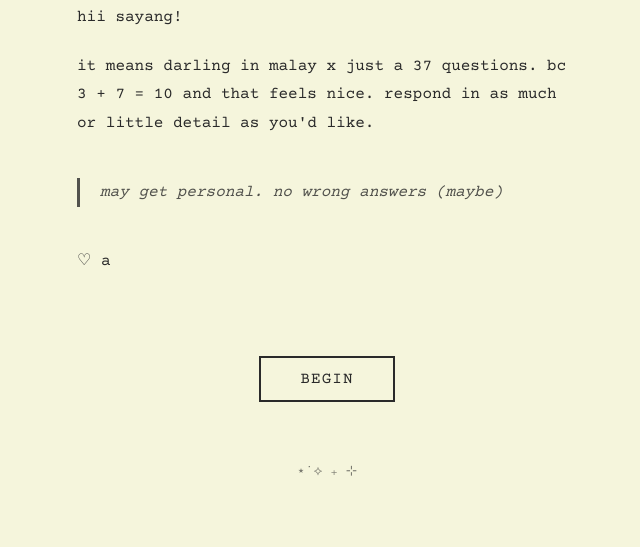
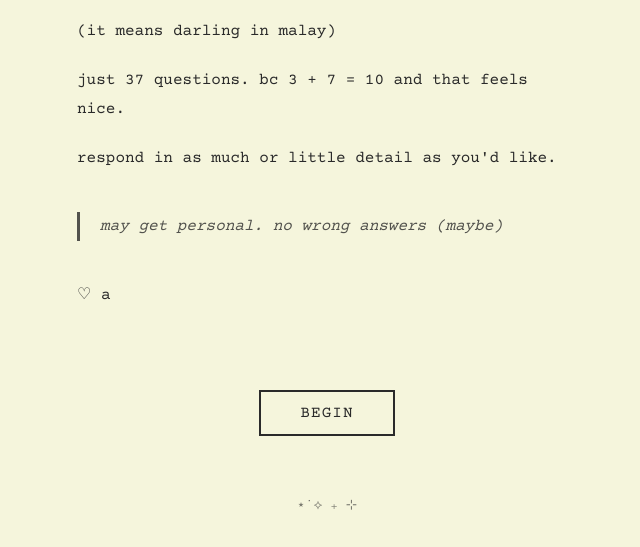
Before and after one commit to alyxn/questions, a plain HTML site: page index.html in a window 1280 px wide. Shown: the part 223-770 px from the top of the page, without its empty margins (313-953 px from the left). Drawn offline with nearby package versions, Linux system fonts and the light colour scheme.

Commit message:
Update index.html

```diff
--- a/index.html
+++ b/index.html
@@ -384,10 +384,15 @@
                 </p>
 
                 <p>
-                    it means darling in malay x
+                    (it means darling in malay)
+                 </p>
 
-                    just a 37 questions. bc 3 + 7 = 10 and that feels nice.
+                <p>
 
+                    just 37 questions. bc 3 + 7 = 10 and that feels nice.
+                </p>
+
+                <p>
                     respond in as much or little detail as you'd like.
                 </p>
 
@@ -445,9 +450,9 @@
                 <p>
                     v silly! & maybe sometimes not.
                 </p>
-
+                    thank you for doing this w me.
                 <p>
-                    thank you for doing this w me.
+                    ♡
                 </p>
             </div>
 
```
